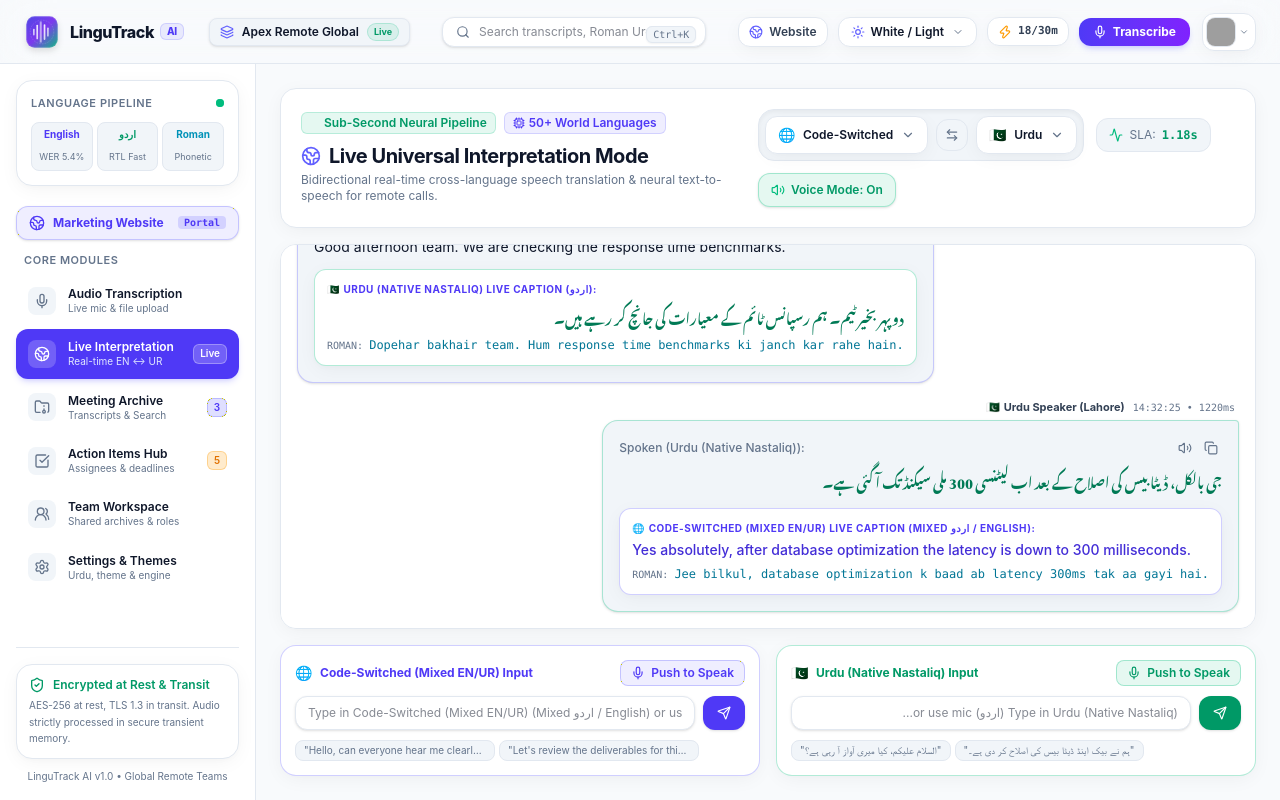
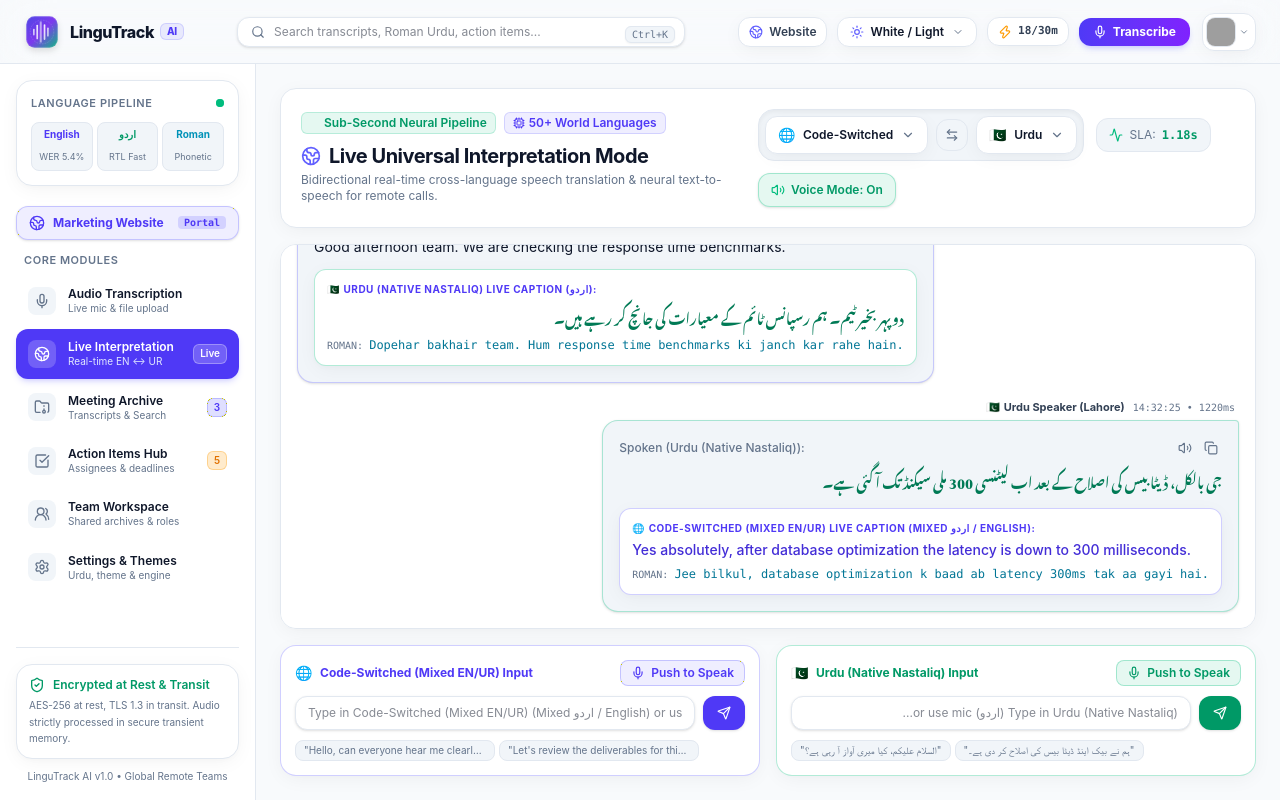
Before and after one commit to Abdulrahman50ab/lingutrackai, a React (Vite) app: page / in a window 1280 px wide. Both pictures are taken after a click on the button "Live Interpretation (EN ↔ UR)". Built offline with nearby package versions, Linux system fonts and the light colour scheme; grey boxes are pictures that could not be loaded; a web font is replaced by a local one.

Commit message:
fix(ui): remove organization workspace badge from navbar

```diff
--- a/src/components/layout/Navbar.tsx
+++ b/src/components/layout/Navbar.tsx
@@ -4,8 +4,7 @@
   Search,
   Zap,
   Globe2,
-  ChevronDown,
-  Layers
+  ChevronDown
 } from 'lucide-react';
 import { useApp } from '../../context/AppContext';
 import { ThemeSwitcher } from '../common/ThemeSwitcher';
@@ -22,25 +21,14 @@
 
   return (
     <header className="sticky top-0 z-30 flex h-16 items-center justify-between border-b border-theme bg-header-theme/95 px-4 sm:px-6 backdrop-blur-xl transition-colors select-none">
-      {/* Left: Brand Logo & Workspace Breadcrumb */}
-      <div className="flex items-center gap-3 shrink-0">
+      {/* Left: Brand Logo */}
+      <div className="flex items-center shrink-0">
         <div
           className="cursor-pointer"
           onClick={() => setActiveTab('record-upload')}
           title="LinguTrack AI Workspace"
         >
           <BrandLogo size="md" showSubtitle={false} animate />
-        </div>
-
-        <div className="hidden sm:block h-4 w-px bg-theme/40" />
-
-        {/* Workspace pill */}
-        <div className="hidden md:flex items-center gap-2 rounded-lg border border-theme bg-card-subtle-theme px-2.5 py-1 text-xs text-theme-secondary shadow-sm">
-          <Layers className="h-3.5 w-3.5 text-indigo-500" />
-          <span className="font-semibold text-theme-primary">{userProfile.organization}</span>
-          <span className="rounded-full bg-emerald-500/10 px-1.5 py-0.5 text-[9px] font-bold text-emerald-600 dark:text-emerald-400 border border-emerald-500/20">
-            Live
-          </span>
         </div>
       </div>
 
```
Also changed, not shown: tests/visual-snapshots/01_landing_page_default.png.
